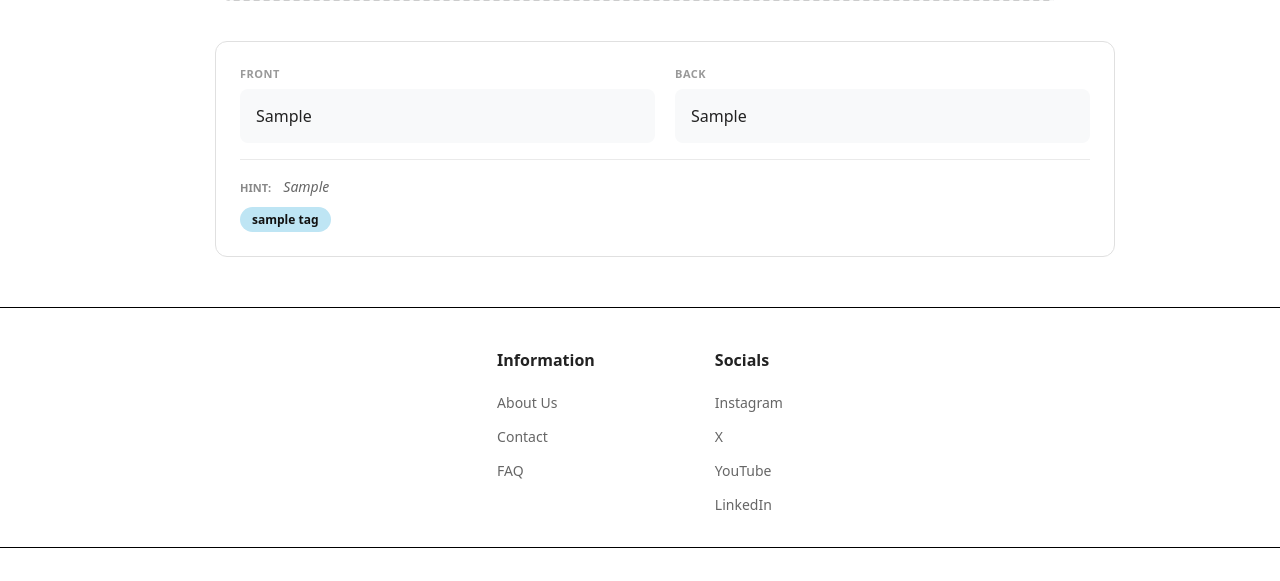
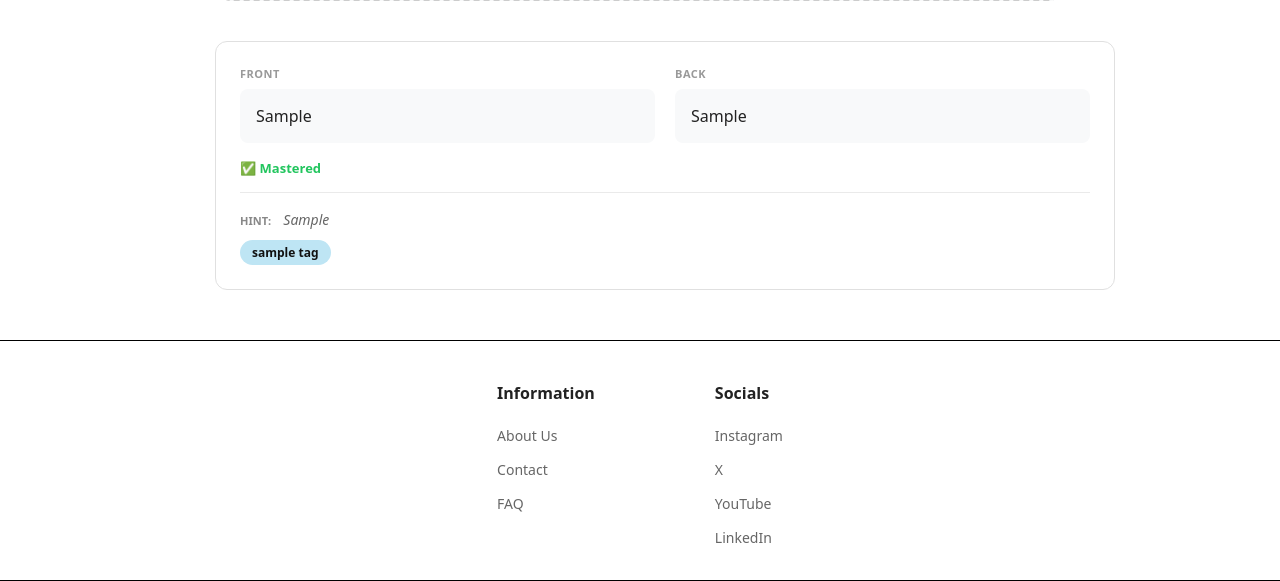
Before and after one commit to A01497850EL/CITFlashcard, a Flask app: page /decks/1 in a window 1280 px wide. Shown: the part 846-1427 px from the top of the page. Before the commit the page ends 1394 px from the top, so only its background shows below. Run offline with Flask 3, Linux system fonts and the light colour scheme; a user stored in the database is signed in; tables that the repository leaves empty hold one stand-in row (values such as "Sample post").

Commit message:
Cards now individually display their own confidence score

```diff
--- a/static/css/style.css
+++ b/static/css/style.css
@@ -1833,3 +1833,14 @@ input:checked + .slider:before {
 @media (max-width: 600px) {
     .card-row { flex-direction: column; }
 }
+
+.card-confidence {
+    margin-top: 10px;
+    font-size: 13px;
+    color: var(--gray);
+}
+
+.card-mastered {
+    color: var(--green);
+    font-weight: bold;
+}
--- a/templates/decks.html
+++ b/templates/decks.html
@@ -126,6 +126,15 @@
                         </div>
                     </div>
 
+                    <!-- Add this below the card row -->
+                    <div class="card-confidence">
+                        {% if card.mastered %}
+                            <span class="card-mastered">✅ Mastered</span>
+                        {% else %}
+                            <span>Confidence: {{ card.confidence_score }} / 3</span>
+                        {% endif %}
+                    </div>
+
                     {% if card.hint or card_tags|length > 0 %}
                     <div style="margin-top: 15px; padding-top: 15px; border-top: 1px solid #eaeaea;">
                         {% if card.hint %}
```
